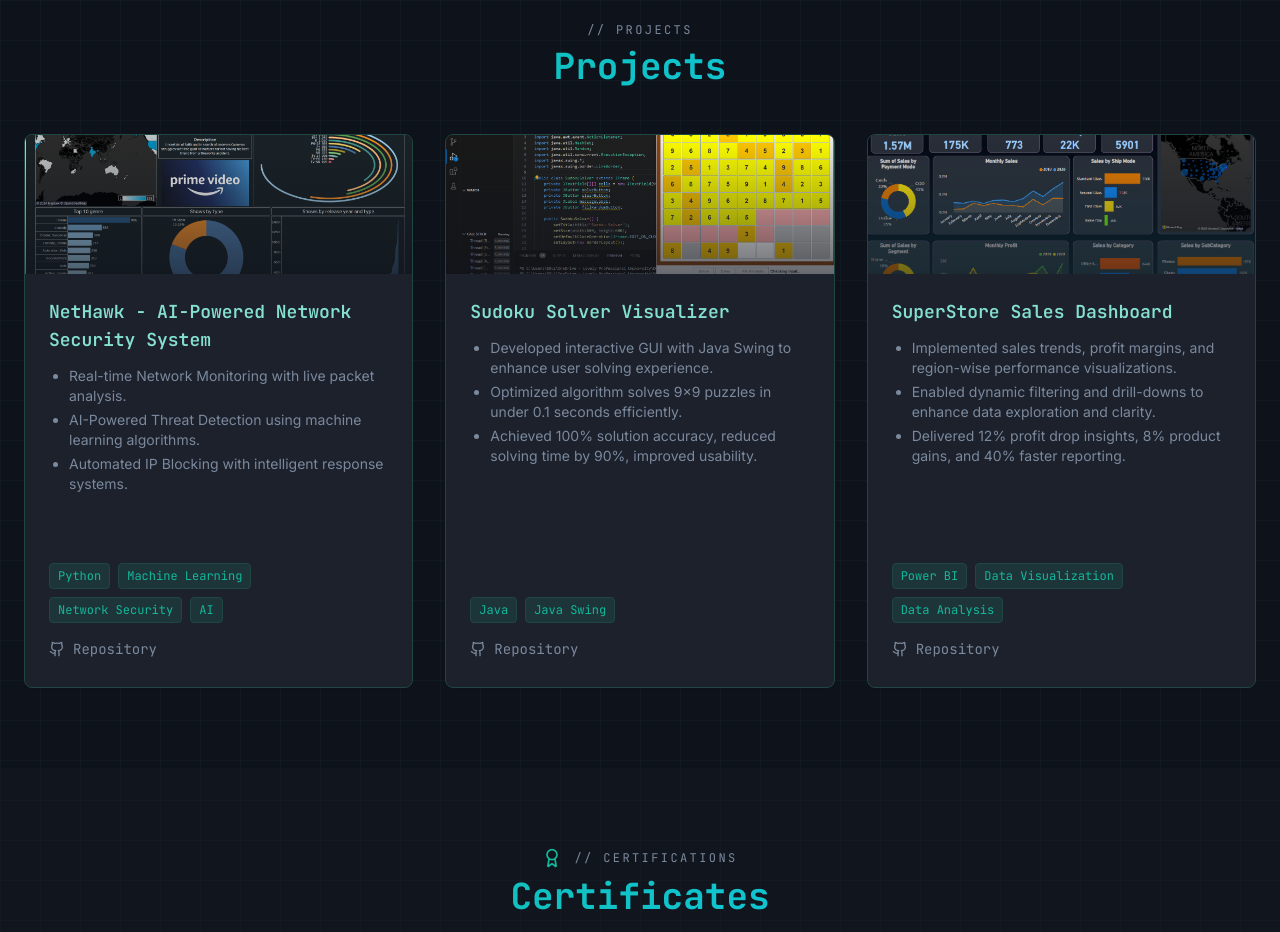
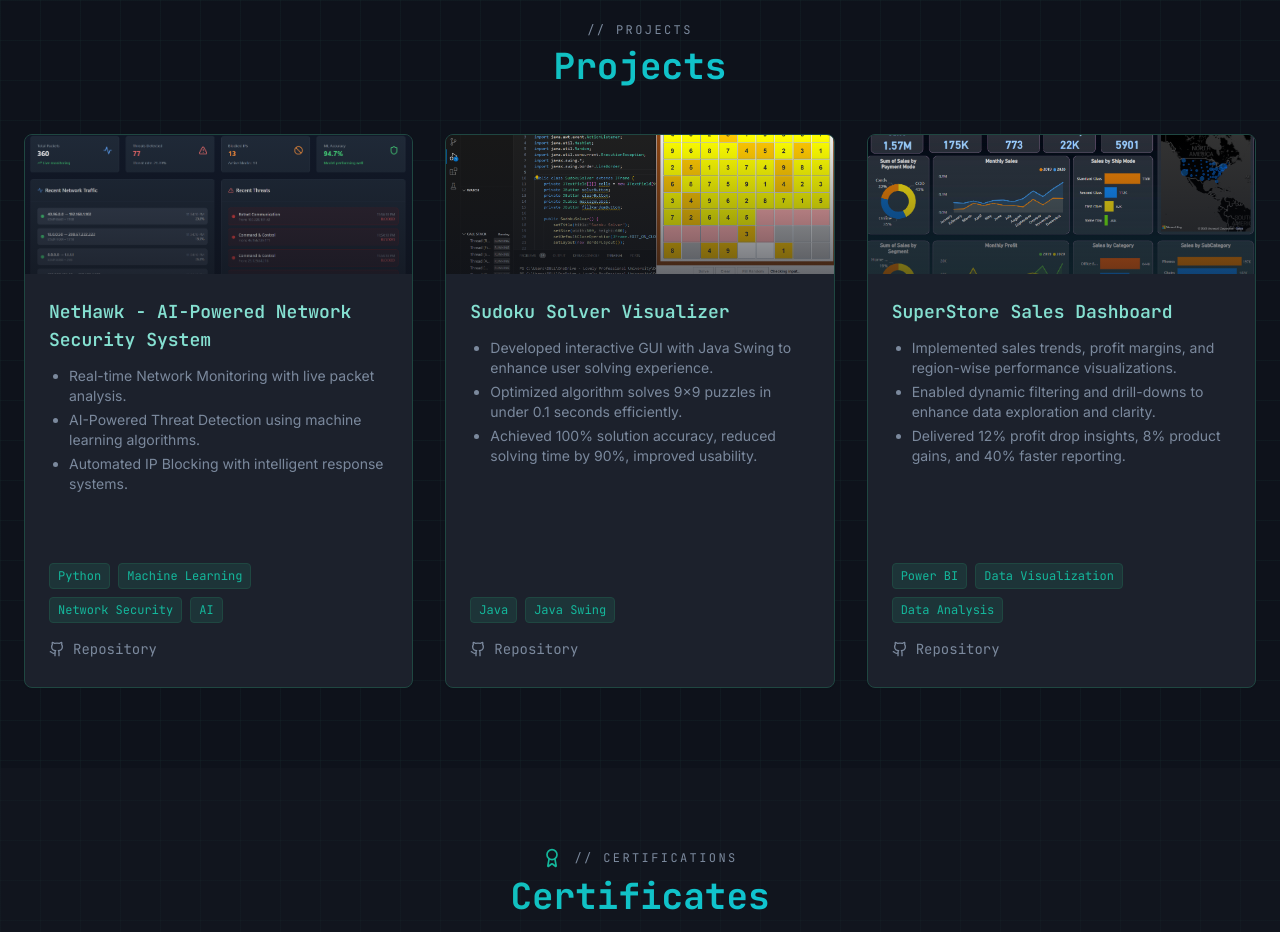
Before and after one commit to aioad/custom-cert-portfolio-creator-92, a React (Vite) app: page / in a window 1280 px wide. Shown: the part 2240-3172 px from the top of the page. Built offline with nearby package versions, Linux system fonts and the light colour scheme.

Commit message:
NetHawk dashboard update
Co-authored-by: DashmeetSinghPUP <243794312+DashmeetSinghPUP@users.noreply.github.com>

```diff
--- a/src/components/Projects.tsx
+++ b/src/components/Projects.tsx
@@ -8,7 +8,7 @@ const Projects = () => {
   const projectsData = [
     {
       title: "NetHawk - AI-Powered Network Security System",
-      image: "/lovable-uploads/1c911df6-335f-493c-b2b1-2a8fddf877a6.png",
+      image: "/lovable-uploads/nethawk-dashboard.png",
       points: [
         "Real-time Network Monitoring with live packet analysis.",
         "AI-Powered Threat Detection using machine learning algorithms.",
```
